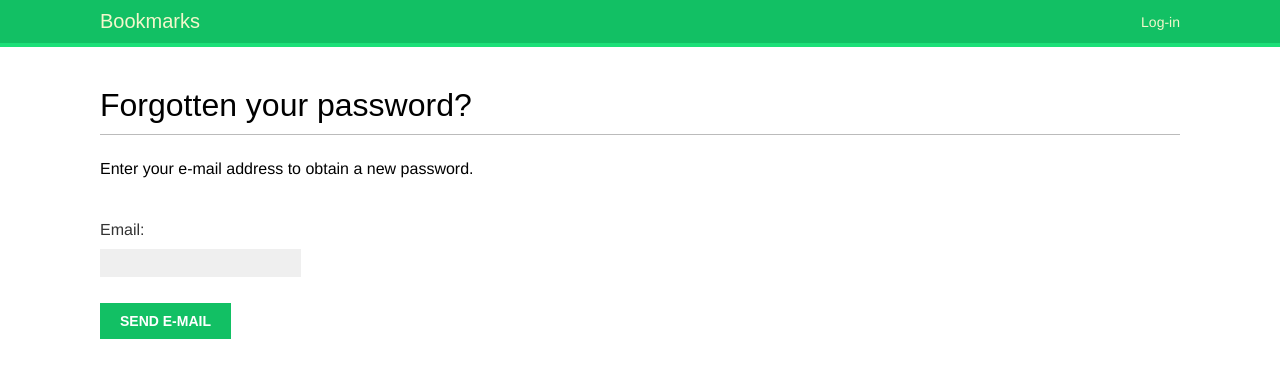
After one commit to ArtemGrom/project_social_network, a Django app: page /account/password_reset/ in a window 1280 px wide. The commit adds this page. Shown: the top 378 px of the page. Run offline with Django 4.2, Linux system fonts and the light colour scheme; some libraries are stand-ins or nearby versions; some web fonts are replaced.

Commit message:
add change, reset password

```diff
--- a/account/templates/registration/login.html
+++ b/account/templates/registration/login.html
@@ -16,5 +16,6 @@
       <input type="hidden" name="next" value="{{ next }}" />
       <p><input type="submit" value="Log-in"></p>
     </form>
+    <p><a href="{% url 'password_reset' %}">Forgotten your password?</a></p>
   </div>
 {% endblock %}
--- /dev/null
+++ b/account/templates/registration/password_change_done.html
@@ -0,0 +1,6 @@
+{% extends 'base.html' %}
+{% block title %}Password changed{% endblock %}
+{% block content %}
+  <h1>Password changed</h1>
+  <p>Your password has been successfully changed.</p>
+{% endblock %}
--- /dev/null
+++ b/account/templates/registration/password_reset_email.html
@@ -0,0 +1,5 @@
+Someone asked for password reset for email {{ email }}. Follow the link
+below:
+{{ protocol }}://{{ domain }}{% url "password_reset_confirm" uidb64=uid
+token=token %}
+Your username, in case you've forgotten: {{ user.get_username }}
--- /dev/null
+++ b/account/templates/registration/password_reset_form.html
@@ -0,0 +1,11 @@
+{% extends "base.html" %}
+{% block title %}Reset your password{% endblock %}
+{% block content %}
+  <h1>Forgotten your password?</h1>
+  <p>Enter your e-mail address to obtain a new password.</p>
+  <form action="." method="post">
+    {{ form.as_p }}
+    <p><input type="submit" value="Send e-mail"></p>
+    {% csrf_token %}
+  </form>
+{% endblock %}
--- a/account/urls.py
+++ b/account/urls.py
@@ -8,6 +8,24 @@ urlpatterns = [
     path('logout/', auth_views.LogoutView.as_view(), name='logout'),
     path('', views.dashboard, name='dashboard'),
     path('register/', views.register, name='register'),
+    path('password_change/',
+         auth_views.PasswordChangeView.as_view(),
+         name='password_change'),
+    path('password_change/done/',
+         auth_views.PasswordChangeDoneView.as_view(),
+         name='password_change_done'),
+    path('password_reset/',
+         auth_views.PasswordResetView.as_view(),
+         name='password_reset'),
+    path('password_reset/done/',
+         auth_views.PasswordResetDoneView.as_view(),
+         name='password_reset_done'),
+    path('reset/<uid64>/<token>/',
+         auth_views.PasswordResetConfirmView.as_view(),
+         name='password_reset_confirm'),
+    path('reset/done/',
+         auth_views.PasswordResetCompleteView.as_view(),
+         name='password_reset_complete'),
     path('edit/', views.edit, name='edit'),
     path('users/', views.user_list, name='user_list'),
     path('users/follow/', views.user_follow, name='user_follow'),
```
Also changed, not shown: account/templates/account/login.html (deleted, +0 -11 lines), account/templates/registration/password_change_form.html (added, +11 -0 lines), account/templates/registration/password_reset_complete.html (added, +7 -0 lines), account/templates/registration/password_reset_confirm.html (added, +16 -0 lines), account/templates/registration/password_reset_done.html (added, +8 -0 lines).
